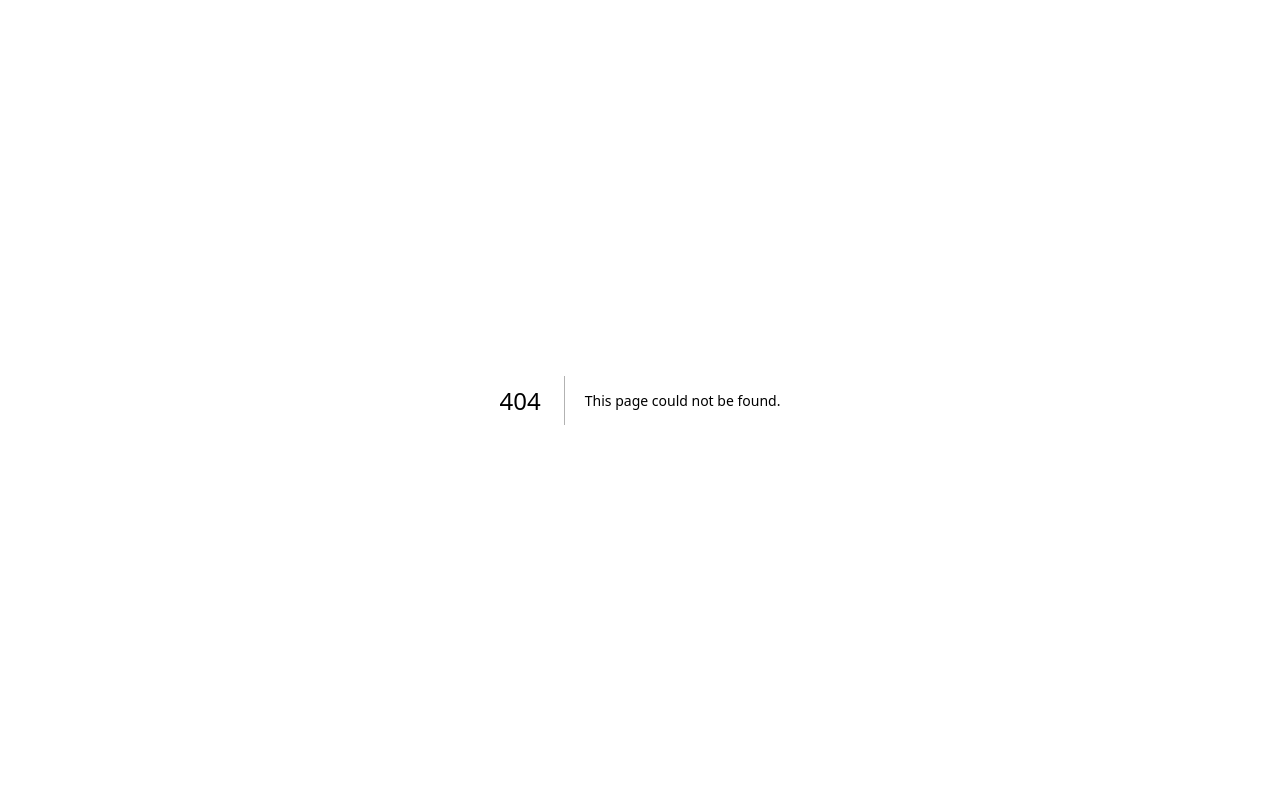
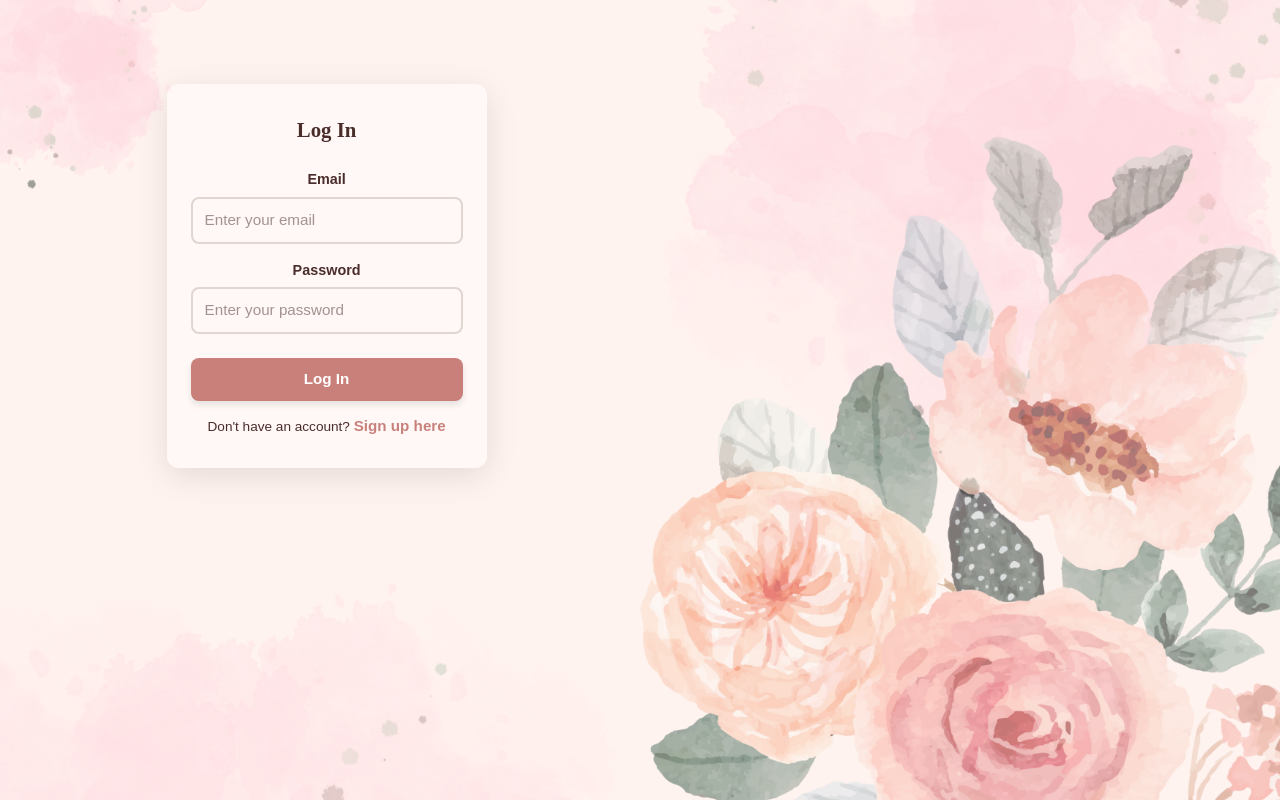
Before and after one commit to katerikoti/let-it-go, a Next.js app: page /auth in a window 1280 px wide. Before the commit this address had no page. Built offline with nearby package versions, Linux system fonts and the light colour scheme.

Commit message:
login/signup UI/UX adjustments

```diff
--- /dev/null
+++ b/app/auth/page.tsx
@@ -0,0 +1,16 @@
+'use client';
+
+import { useSearchParams } from 'next/navigation';
+import AuthForm from '../components/AuthForm';
+
+export default function AuthPage() {
+  const searchParams = useSearchParams();
+  const tab = searchParams.get('tab') || 'login';
+  const isLogin = tab === 'login';
+
+  return (
+    <main className="hero-main">
+      <AuthForm isLogin={isLogin} />
+    </main>
+  );
+}
--- /dev/null
+++ b/app/components/AuthForm.tsx
@@ -0,0 +1,143 @@
+'use client';
+
+import { useState } from 'react';
+import Link from 'next/link';
+
+interface AuthFormProps {
+  isLogin?: boolean;
+  onToggle?: (isLogin: boolean) => void;
+  onClose?: () => void;
+}
+
+export default function AuthForm({ isLogin = false, onToggle, onClose }: AuthFormProps) {
+  const [email, setEmail] = useState('');
+  const [password, setPassword] = useState('');
+  const [confirmPassword, setConfirmPassword] = useState('');
+  const [error, setError] = useState('');
+  const [loading, setLoading] = useState(false);
+  const [success, setSuccess] = useState(false);
+
+  const handleSubmit = async (e: React.FormEvent) => {
+    e.preventDefault();
+    setError('');
+    setLoading(true);
+
+    try {
+      if (!isLogin && password !== confirmPassword) {
+        setError('Passwords do not match');
+        setLoading(false);
+        return;
+      }
+
+      if (email.length === 0 || password.length === 0) {
+        setError('Please fill in all fields');
+        setLoading(false);
+        return;
+      }
+
+      // Mock successful submission
+      setSuccess(true);
+      setEmail('');
+      setPassword('');
+      setConfirmPassword('');
+
+      // Reset success message after 3 seconds
+      setTimeout(() => setSuccess(false), 3000);
+    } catch (err) {
+      setError('An error occurred. Please try again.');
+    } finally {
+      setLoading(false);
+    }
+  };
+
+  return (
+    <div className="auth-form-wrapper">
+      <div className="auth-form-container">
+        <h2 className="auth-title">{isLogin ? 'Log In' : 'Sign Up'}</h2>
+
+        {error && <div className="auth-error">{error}</div>}
+        {success && (
+          <div className="auth-success">
+            {isLogin
+              ? 'Logged in successfully!'
+              : 'Account created successfully! You can now log in.'}
+          </div>
+        )}
+
+        <form onSubmit={handleSubmit} className="auth-form">
+          <div className="form-group">
+            <label htmlFor="email">Email</label>
+            <input
+              id="email"
+              type="email"
+              value={email}
+              onChange={(e) => setEmail(e.target.value)}
+              placeholder="Enter your email"
+              required
+            />
+          </div>
+
+          <div className="form-group">
+            <label htmlFor="password">Password</label>
+            <input
+              id="password"
+              type="password"
+              value={password}
+              onChange={(e) => setPassword(e.target.value)}
+              placeholder="Enter your password"
+              required
+            />
+          </div>
+
+          {!isLogin && (
+            <div className="form-group">
+              <label htmlFor="confirmPassword">Confirm Password</label>
+              <input
+                id="confirmPassword"
+                type="password"
+                value={confirmPassword}
+                onChange={(e) => setConfirmPassword(e.target.value)}
+                placeholder="Confirm your password"
+                required
+              />
+            </div>
+          )}
+
+          <button
+            type="submit"
+            disabled={loading}
+            className="auth-submit-button"
+          >
+            {loading ? 'Loading...' : isLogin ? 'Log In' : 'Sign Up'}
+          </button>
+        </form>
+
+        <div className="auth-toggle">
+          {isLogin ? (
+            <>
+              Don't have an account?{' '}
+              <button
+                type="button"
+                onClick={() => onToggle?.(false)}
+                className="auth-toggle-button"
+              >
+                Sign up here
+              </button>
+            </>
+          ) : (
+            <>
+              Already have an account?{' '}
+              <button
+                type="button"
+                onClick={() => onToggle?.(true)}
+                className="auth-toggle-button"
+              >
+                Log in here
+              </button>
+            </>
+          )}
+        </div>
+      </div>
+    </div>
+  );
+}
--- a/app/globals.css
+++ b/app/globals.css
@@ -105,3 +105,150 @@ html, body {
   cursor: pointer;
   box-shadow: 0 4px 6px rgba(0,0,0,0.1);
 }
+
+/* Auth form styles */
+.auth-form-wrapper {
+  display: flex;
+  align-items: flex-start;
+  justify-content: flex-start;
+  width: 100%;
+  padding: 20px 0 20px 5%;
+  box-sizing: border-box;
+  margin-top: 0rem;
+}
+
+.auth-form-container {
+  max-width: 320px;
+  width: 100%;
+  background: rgba(255, 255, 255, 0.45);
+  border-radius: 12px;
+  padding: 30px 24px;
+  box-shadow: 0 8px 32px rgba(0, 0, 0, 0.1);
+}
+
+.auth-title {
+  font-size: 1.3rem;
+  font-weight: 700;
+  color: #4a2c2a;
+  margin: 0 0 24px 0;
+  text-align: center;
+  font-family: 'Pinyon Script', cursive;
+}
+
+.auth-form {
+  display: flex;
+  flex-direction: column;
+  gap: 16px;
+}
+
+.form-group {
+  display: flex;
+  flex-direction: column;
+}
+
+.form-group label {
+  font-size: 0.9rem;
+  font-weight: 600;
+  color: #4a2c2a;
+  margin-bottom: 6px;
+  font-family: 'Be Vietnam', sans-serif;
+  text-align: center;
+}
+
+.form-group input {
+  padding: 10px 12px;
+  font-size: 0.95rem;
+  border: 2px solid #e0d5d0;
+  border-radius: 8px;
+  font-family: Arial, sans-serif;
+  transition: border-color 0.2s;
+  text-align: left;
+}
+
+.form-group input:focus {
+  outline: none;
+  border-color: #c9807b;
+}
+
+.auth-error {
+  background-color: #fee;
+  color: #c45044;
+  padding: 12px 16px;
+  border-radius: 8px;
+  font-size: 0.95rem;
+  text-align: center;
+  border-left: 4px solid #c45044;
+}
+
+.auth-success {
+  background-color: #efe;
+  color: #2d8659;
+  padding: 12px 16px;
+  border-radius: 8px;
+  font-size: 0.95rem;
+  text-align: center;
+  border-left: 4px solid #2d8659;
+}
+
+.auth-submit-button {
+  padding: 10px 20px;
+  font-size: 0.95rem;
+  font-weight: 600;
+  border: none;
+  border-radius: 8px;
+  background-color: #c9807b;
+  color: #fff;
+  cursor: pointer;
+  transition: background-color 0.2s;
+  box-shadow: 0 4px 6px rgba(0, 0, 0, 0.1);
+  margin-top: 8px;
+}
+
+.auth-submit-button:hover:not(:disabled) {
+  background-color: #b86d64;
+}
+
+.auth-submit-button:disabled {
+  opacity: 0.6;
+  cursor: not-allowed;
+}
+
+.auth-toggle {
+  text-align: center;
+  font-size: 0.85rem;
+  color: #4a2c2a;
+  margin-top: 14px;
+  font-family: 'Be Vietnam', sans-serif;
+}
+
+.auth-toggle a {
+  color: #c9807b;
+  text-decoration: none;
+  font-weight: 600;
+}
+
+.auth-toggle a:hover {
+  text-decoration: underline;
+}
+
+.auth-toggle-button {
+  background: none;
+  border: none;
+  color: #c9807b;
+  text-decoration: none;
+  font-weight: 600;
+  cursor: pointer;
+  font-family: 'Be Vietnam', sans-serif;
+  font-size: 0.95rem;
+  padding: 0;
+}
+
+.auth-toggle-button:hover {
+  text-decoration: underline;
+}
+
+/* Embedded auth form on main page */
+.auth-on-page {
+  margin-top: 0rem;
+  width: 100%;
+}
--- a/app/page.tsx
+++ b/app/page.tsx
@@ -1,6 +1,18 @@
-import Link from "next/link";
+'use client';
+
+import { useState } from 'react';
+import Link from 'next/link';
+import AuthForm from './components/AuthForm';
 
 export default function HomePage() {
+  const [showAuth, setShowAuth] = useState(true);
+  const [isLogin, setIsLogin] = useState(true);
+
+  const handleAuthToggle = (loginMode: boolean) => {
+    setIsLogin(loginMode);
+    setShowAuth(true);
+  };
+
   return (
     <main className="hero-main">
       <section className="hero">
@@ -12,15 +24,33 @@ export default function HomePage() {
           Putting your thoughts and feelings into words can be a powerful step toward healing. Sometimes, just seeing your thoughts on the page brings clarity, relief, and a sense of calm.
         </p>
 
-        <div className="hero-cta">
-          <Link href="/auth?tab=login">
-            <button className="cta-button">Log In</button>
-          </Link>
-          <Link href="/auth?tab=signup">
-            <button className="cta-button">Sign Up</button>
-          </Link>
+        {!showAuth && (
+          <div className="hero-cta">
+            <button
+              className="cta-button"
+              onClick={() => handleAuthToggle(true)}
+            >
+              Log In
+            </button>
+            <button
+              className="cta-button"
+              onClick={() => handleAuthToggle(false)}
+            >
+              Sign Up
+            </button>
+          </div>
+        )}
+      </section>
+
+      {showAuth && (
+        <div className="auth-on-page">
+          <AuthForm
+            isLogin={isLogin}
+            onToggle={(newIsLogin) => setIsLogin(newIsLogin)}
+            onClose={() => setShowAuth(false)}
+          />
         </div>
-      </section>
+      )}
     </main>
   );
 }
```
